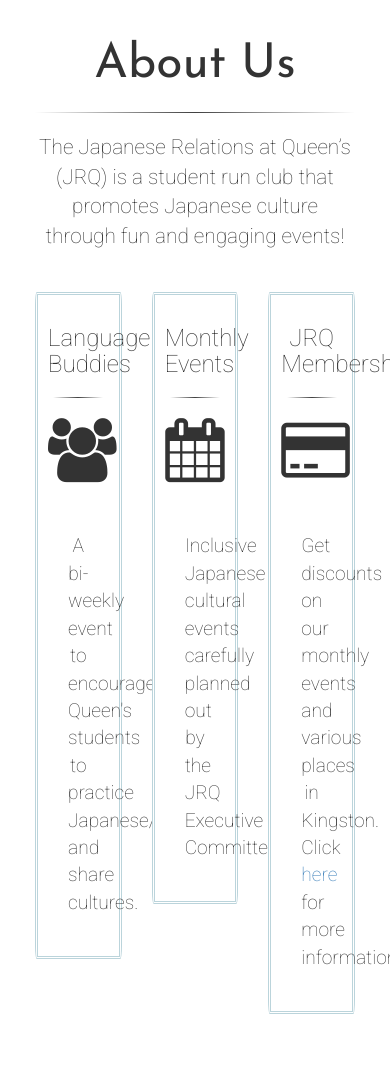
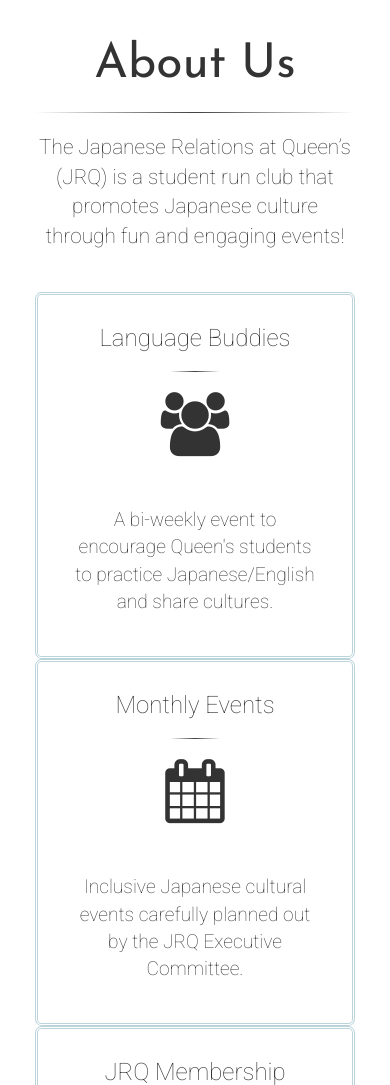
Before and after one commit to Developers-Foundation/JRQ-Website, a PHP site: page /index.html in a window 390 px wide; the page is wider, and only the part inside the window is pictured. Shown: the part 845-1930 px from the top of that part. Run offline with PHP 8.4, Linux system fonts and the light colour scheme; some web fonts are replaced.

Commit message:
Event background shaded, added event listing, change BS responsive tags

```diff
--- a/public_html/css/style.css
+++ b/public_html/css/style.css
@@ -33,10 +33,9 @@ hr {
     max-width: 400px;
 }
 
-
-
-.parallax-mirror {
-
+ul {
+  list-style-type: none;
+  padding-left: 0px;
 }
 
 .row {
@@ -134,10 +133,16 @@ div#events h1{
 	text-align: center;
 	text-shadow: 1px 2px 30px #050505;
 	padding-top: 40px;
+
 }
 
 #events {
-	min-height: 500px;
+	min-height: 550px;
+	background-color: rgba(0,0,0,0.5);
+}
+
+.event-info {
+	color:#FFF;
 }
 
 /* Info Box Section Styling */
@@ -376,7 +381,7 @@ div#events h1{
 @media (max-height: 700px) {
 
 	body {
-		padding-top: 30px;
+		padding-top: 40px;
 	}
 
 	div#landing h1 {
--- a/public_html/index.html
+++ b/public_html/index.html
@@ -84,7 +84,7 @@
                 </div>
             </div>
             <div class="row text-center info-section">
-                <div class="col-xs-4 info-box">
+                <div class="col-md-4 info-box">
                     <div class="inner">
                         <h3 class="info-title">Language Buddies</h3>
                         <hr/>
@@ -92,7 +92,7 @@
                         <p class="about-text">A bi-weekly event to encourage Queen's students to practice Japanese/English and share cultures.</p>
                     </div>
                 </div>
-                <div class="col-xs-4 info-box">
+                <div class="col-md-4 info-box">
                     <div class="inner">
                         <h3 class="info-title">Monthly Events</h3>
                         <hr/>
@@ -100,7 +100,7 @@
                         <p class="about-text">Inclusive Japanese cultural events carefully planned out by the JRQ Executive Committee.</p>
                     </div>
                 </div>
-                <div class="col-xs-4 info-box">
+                <div class="col-md-4 info-box">
                     <div class="inner">
                         <h3 class="info-title">JRQ Membership</h3>
                         <hr/>
@@ -122,7 +122,7 @@
             </div>
         </div>
         <div class="row text-center">
-            <div class="col-xs-4">
+            <div class="col-md-4">
                 <div class="hovereffect">
                     <img class="img-responsive gallery-preview" src="img/curry-takoyaki/ct-3.png" alt="">
                     <div class="overlay">
@@ -134,7 +134,7 @@
                 <a href="img/curry-takoyaki/ct-3.png" data-toggle="lightbox" data-gallery="curry-takoyaki" data-type="image" data-title="Curry Takoyaki Night"></a>
                 <a href="img/curry-takoyaki/ct-4.png" data-toggle="lightbox" data-gallery="curry-takoyaki" data-type="image" data-title="Curry Takoyaki Night"></a>
             </div>
-            <div class="col-xs-4">
+            <div class="col-md-4">
                 <div class="hovereffect">
                     <img class="img-responsive gallery-preview" src="img/picnic/picnic-3.png" alt="">
                     <div class="overlay">
@@ -147,7 +147,7 @@
                 <a href="img/picnic/picnic-4.png" data-toggle="lightbox" data-gallery="picnic" data-type="image" data-title="Fall Picnic"></a>
                 <a href="img/picnic/picnic-5.png" data-toggle="lightbox" data-gallery="picnic" data-type="image" data-title="Fall Picnic"></a>
             </div>
-            <div class="col-xs-4">
+            <div class="col-md-4">
                 <div class="hovereffect">
                     <img class="img-responsive gallery-preview" src="img/sushi/sushi-1.png" alt="">
                     <div class="overlay">
@@ -160,8 +160,13 @@
             </div>
         </div>
         <div class="row">
-            <div class="col-xs-12 text-center">
-                <h2> We've also hosted: </h2>
+            <div class="col-md-12 text-center event-info">
+                <h2> We've also hosted:</h2>
+                <ul>
+                    <li>JRQ x QSEAN Karaoke Night</li>
+                    <li>Sukiyaki Night</li>
+                    <li>Language Buddies</li>
+                </ul>
             </div>
         </div>
     </div>
@@ -175,42 +180,26 @@
                 <hr/>
             </div>
         </div>
-        <div class="row text-center">
-            <div class="col-xs-4">
+        <div id="icon-section" class="row text-center">
+            <div class="col-md-4">
                 <h2>Facebook</h2>
-            </div>
-            <div class="col-xs-4">
-                <h2>E-mail</h2>
-            </div>
-            <div class="col-xs-4">
-                <h2>AMS Page</h2>
-            </div>
-        </div>
-        <div id="icon-section" class="row">
-            <div class="text-center col-xs-4">
                 <a id="facebook" href="https://www.facebook.com/jrqueens" target="_blank">
                     <i class="fa fa-facebook-official fa-4x" aria-hidden="true"></i>
                 </a>
+                <h2>@JRQueens</h2>
             </div>
-            <div class="text-center col-xs-4">
+            <div class="col-md-4">
+                <h2>E-mail</h2>
                 <a id="e-mail" href="mailto:japaneserelationsq@gmail.com">
                     <i class="fa fa-envelope-o fa-4x" aria-hidden="true"></i>
                 </a>
+                <h2>japaneserelationsq@gmail.com</h2>
             </div>
-            <div class="text-center col-xs-4">
+            <div class="col-md-4">
+                <h2>AMS Page</h2>
                 <a id="ams" href="https://myams.org/portfolio-items/japanese-relations-at-queens/" target="_blank">
                     <i class="fa fa-university fa-4x" aria-hidden="true"></i>
                 </a>
-            </div>
-        </div>
-        <div class="row text-center">
-            <div class="col-xs-4">
-                <h2>@JRQueens</h2>
-            </div>
-            <div class="col-xs-4">
-                <h2>japaneserelationsq@gmail.com</h2>
-            </div>
-            <div class="col-xs-4">
                 <h2>Queen's University</h2>
             </div>
         </div>
```
